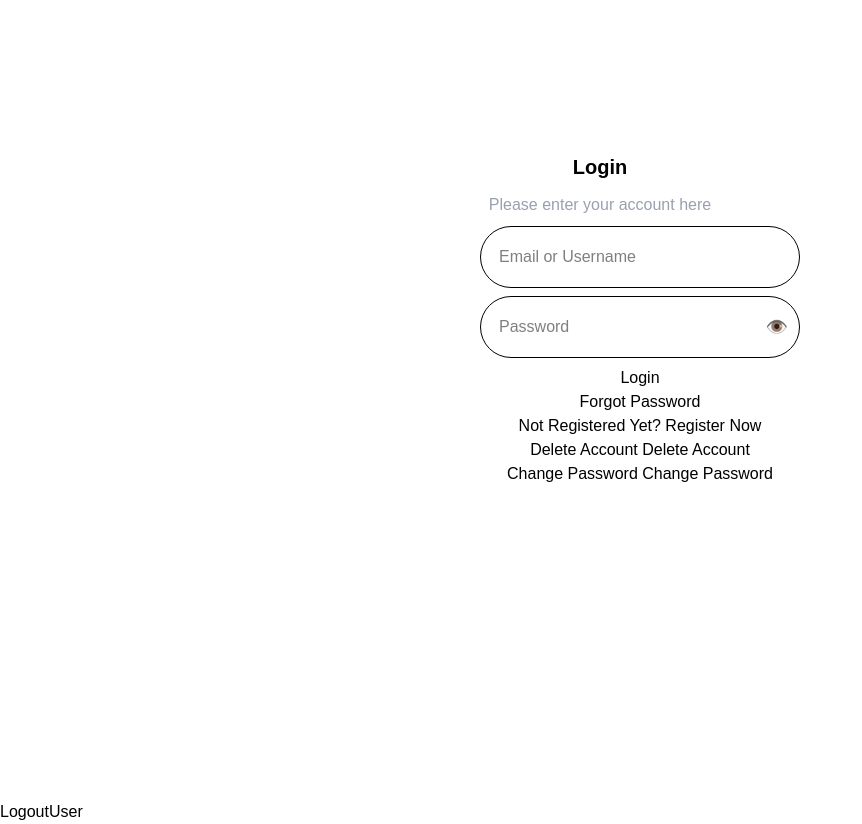
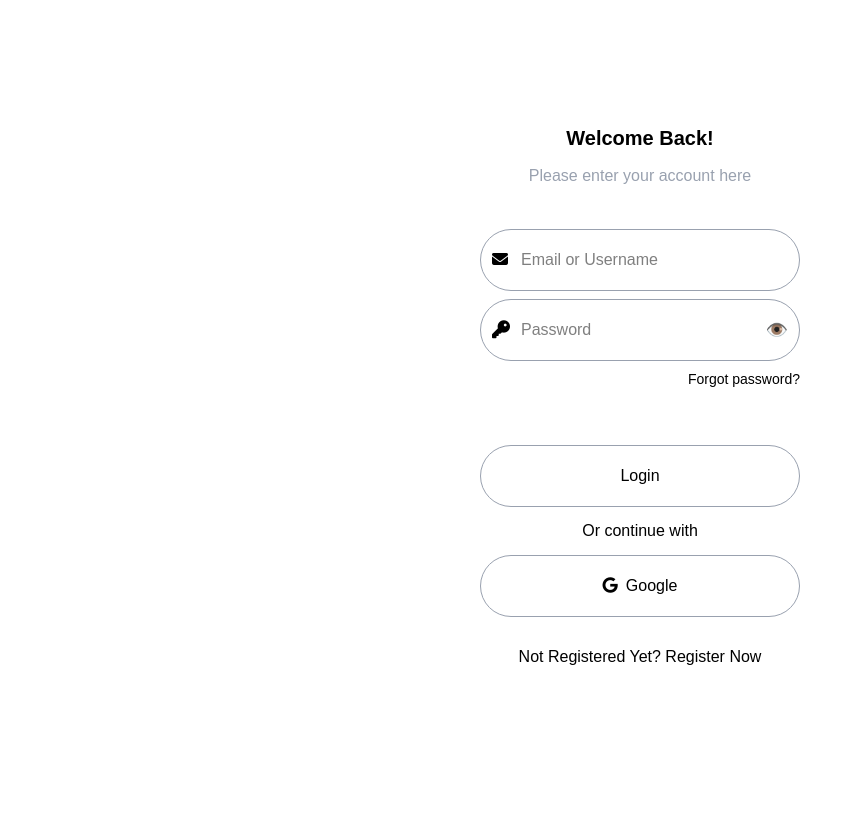
Before and after one commit to sujalahuja01/FlavorFlux-frontend, a React (Vite) app: page /login in a window 1280 px wide. Shown: the whole page, without its empty margins (0-862 px from the left). After the commit the page ends 800 px from the top, so only its background shows below. Built offline with nearby package versions, Linux system fonts and the light colour scheme.

Commit message:
Added styling to login page

```diff
--- a/package.json
+++ b/package.json
@@ -11,6 +11,7 @@
   },
   "dependencies": {
     "@tailwindcss/vite": "^4.1.12",
+    "bootstrap-icons": "^1.13.1",
     "react": "^19.1.1",
     "react-dom": "^19.1.1",
     "react-router-dom": "^7.8.2",
--- a/src/layout/AuthFormLayout.jsx
+++ b/src/layout/AuthFormLayout.jsx
@@ -6,9 +6,12 @@ const AuthFormLayout = ({ title, onSubmit, children, message }) => {
       className="relative w-full flex flex-col justify-center items-center "
       style={{ height: "100dvh" }}
     >
-      <div className="absolute top-38 ">
-        <form onSubmit={onSubmit} className="flex flex-col gap-2">
-          <div className="flex flex-col justify-center items-center h-16.5 w-60">
+      <div className="">
+        <form
+          onSubmit={onSubmit}
+          className="flex flex-col gap-2 justify-center items-center"
+        >
+          <div className="flex flex-col justify-center items-center h-16.5 w-60 mb-8">
             <h2 className="h-8 text-xl font-bold mb-2">{title}</h2>
             <p className="text-gray-400 ">Please enter your account here </p>
           </div>
--- a/src/layout/AuthInputLayout.jsx
+++ b/src/layout/AuthInputLayout.jsx
@@ -11,7 +11,11 @@ const AuthInputLayout = ({
   const errorMessage = Array.isArray(error) ? error.join(" ") : error;
 
   return (
-    <div className="mb-2 w-80">
+    <div className="mb-2 w-80 ">
+      <div className="relative">
+        <span className="absolute left-3 top-1/2 -translate-y-1/2">
+          <i class="fa-solid fa-envelope "></i>
+        </span>
         <input
           type={type}
           name={name}
@@ -19,9 +23,14 @@ const AuthInputLayout = ({
           placeholder={placeholder}
           onChange={onChange}
           error={error}
-        className="border py-4.5 px-4.5 w-full rounded-4xl"
+          className="border py-4.5 px-10 w-full rounded-4xl border-gray-400"
         />
-      {error && <p>{errorMessage}</p>}
+      </div>
+      {error && (
+        <p className="flex justify-center mt-2 mb-4 text-red-600">
+          {errorMessage}
+        </p>
+      )}
     </div>
   );
 };
@@ -39,7 +48,11 @@ export const AuthPasswordInputLayout = ({
   const errorMessage = Array.isArray(error) ? error.join(" ") : error;
 
   return (
-    <div className="mb-2 w-80 relative">
+    <div className="mb-2 w-80 ">
+      <div className="relative">
+        <span className="absolute left-3 top-1/2 -translate-y-1/2 text-lg text-gray">
+          <i class="fa-solid fa-key"></i>
+        </span>
         <input
           type={inputType}
           name={name}
@@ -47,7 +60,7 @@ export const AuthPasswordInputLayout = ({
           placeholder={placeholder}
           onChange={onChange}
           error={error}
-        className="border py-4.5 px-4.5 w-full rounded-4xl pr-10"
+          className="border py-4.5 px-10 w-full rounded-4xl border-gray-400"
         />
 
         <button
@@ -57,8 +70,12 @@ export const AuthPasswordInputLayout = ({
         >
           {show ? "🙈" : "👁️"}
         </button>
-
-      {error && <p>{errorMessage}</p>}
+      </div>
+      {error && (
+        <p className="flex justify-center mt-2 mb-4 text-red-600">
+          {errorMessage}
+        </p>
+      )}
     </div>
   );
 };
--- a/src/main.jsx
+++ b/src/main.jsx
@@ -1,5 +1,6 @@
 import { createRoot } from "react-dom/client";
 import "./index.css";
 import App from "./App.jsx";
+import "bootstrap-icons/font/bootstrap-icons.css";
 
 createRoot(document.getElementById("root")).render(<App />);
--- a/src/pages/auth/Home.jsx
+++ b/src/pages/auth/Home.jsx
@@ -11,9 +11,9 @@ const Home = () => {
     >
       <div className="absolute inset-0 bg-cover bg-center bg-[url('/images/bg-1.png')]"></div>
       <div className="absolute bottom-0 w-full h-1/2 bg-gradient-to-t from-black via-black/80 to-transparent"></div>
-      <div className="absolute z-10 text-white top-16  flex justify-center">
+      <div className="absolute z-10 text-white top-16  flex justify-center items-center">
         <span>
-          <i class="fa-solid fa-star mt-1.5"></i>
+          <i className="fa-solid fa-star "></i>
         </span>
         <h1 className="text-xl font-semibold ml-2">
           Your hunger, our algorithm
@@ -31,7 +31,7 @@ const Home = () => {
           <div className="flex justify-center">
             <span className="flex items-center gap-4">
               <span className="font-bold text-lg">Start cooking</span>
-              <i class="fa-solid fa-arrow-right mt-0.5  "></i>
+              <i className="fa-solid fa-arrow-right mt-0.5  "></i>
             </span>
           </div>
         </button>
--- a/src/pages/auth/Login.jsx
+++ b/src/pages/auth/Login.jsx
@@ -57,7 +57,12 @@ const Login = () => {
 
   return (
     <>
-      <AuthFormLayout onSubmit={handleLogin} title="Login" message={message}>
+      <AuthFormLayout
+        onSubmit={handleLogin}
+        title="Welcome Back!"
+        message={message}
+      >
+        <div className="w-80 flex flex-col items-center ">
           <AuthInputLayout
             type="text"
             name="username"
@@ -75,30 +80,51 @@ const Login = () => {
             onChange={handleChange}
             error={errors.password}
           />
+          <div className="flex w-full">
+            <Link
+              to="/forgot-password"
+              className="ml-auto text-sm hover:underline"
+            >
+              Forgot password?
+            </Link>
+          </div>
 
-        <button type="submit" disabled={loading}>
+          <button
+            className="border py-4.5 px-10 w-full rounded-4xl border-gray-400 mt-14"
+            type="submit"
+            disabled={loading}
+          >
             {loading ? "Logging In..." : "Login"}
           </button>
-        <Link to="/forgot-password">Forgot Password</Link>
+          <p className="flex justify-center my-3">Or continue with </p>
+
+          <button className="border py-4.5 px-10 w-full rounded-4xl border-gray-400 mb-7">
+            <span className="mr-2">
+              <i class="fa-brands fa-google"></i>
+            </span>
+            Google
+          </button>
+
           <p>
             Not Registered Yet?
             <Link to="/signup"> Register Now</Link>
           </p>
-        <p>
+        </div>
+        {/* <p>
           Delete Account
           <Link to="/delete-account"> Delete Account</Link>
         </p>
         <p>
           Change Password
-          <Link to="/change-password"> Change Password</Link>
-        </p>
+          <Link to="/change-password"> Change Password</Link> */}
+        {/* </p> */}
       </AuthFormLayout>
-      <button type="button" onClick={logout}>
+      {/* <button type="button" onClick={logout}>
         Logout
       </button>
       <button type="button" onClick={user}>
         User
-      </button>
+      </button> */}
     </>
   );
 };
```
Also changed, not shown: public/icons/visibility.svg (added), 1 other file (tests, documents, lock files or other folders). Lines whose indentation alone changed are shown as unchanged.
